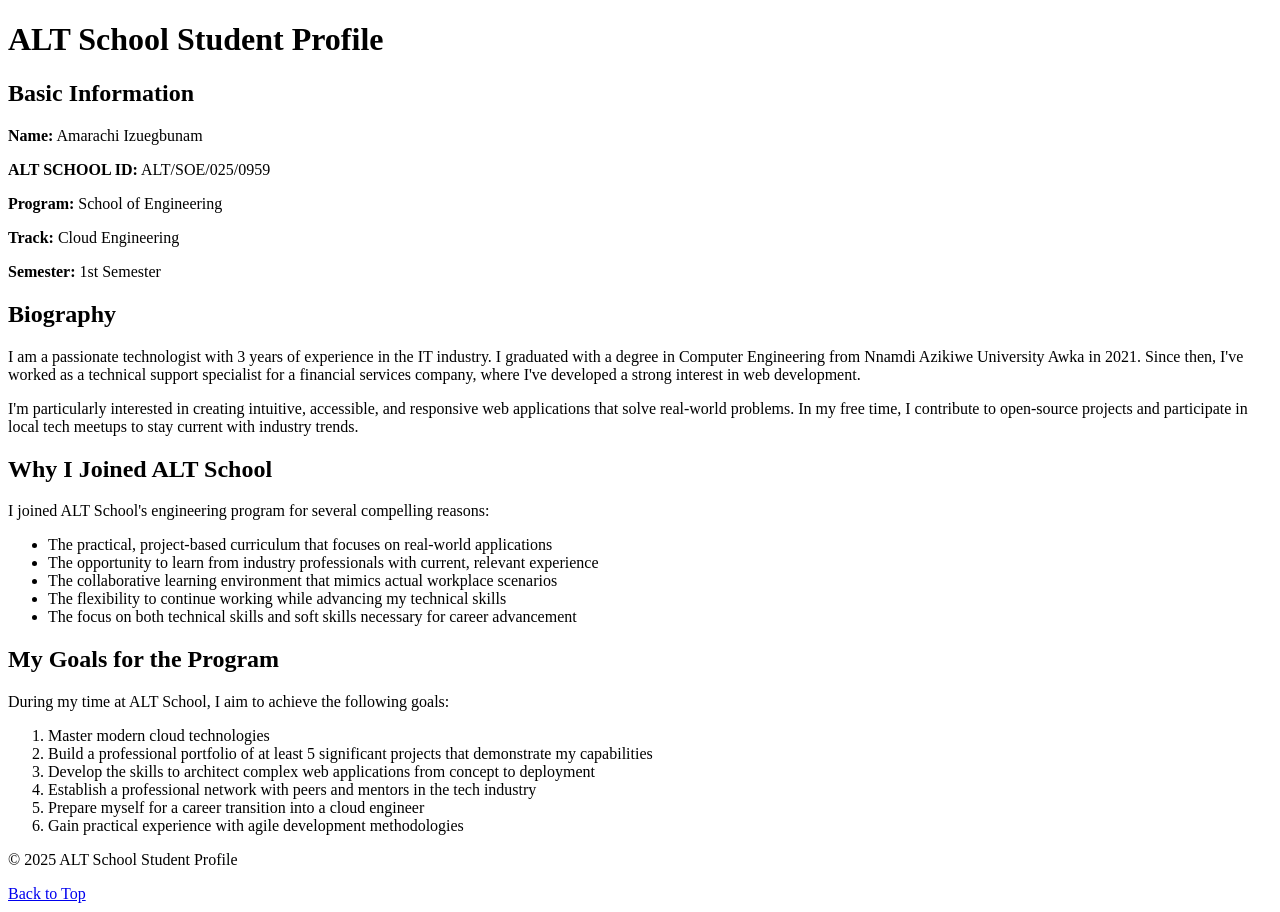
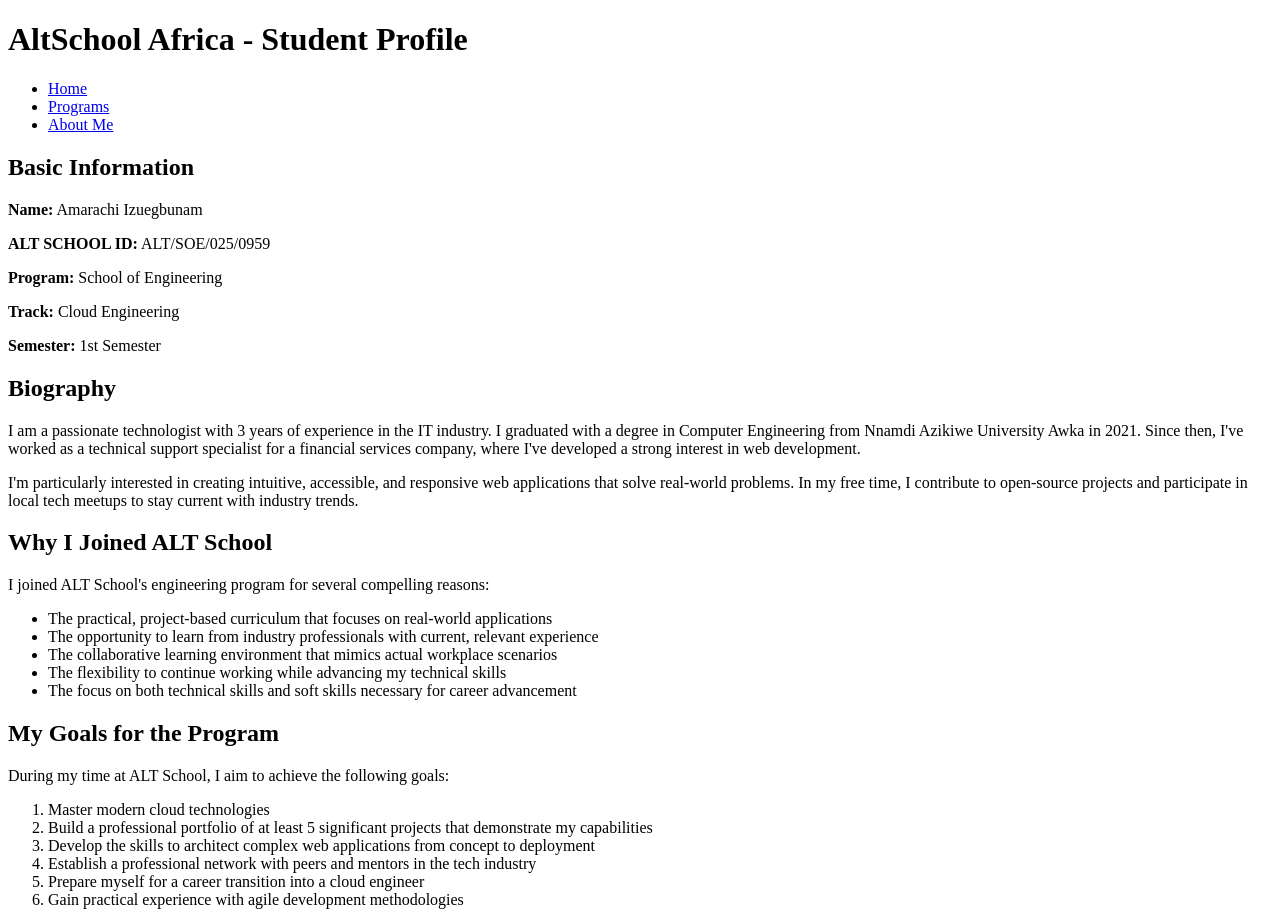
Before and after one commit to Amarachi-hub/Student_Profile, a plain HTML site: page index.html in a window 1280 px wide. Shown: the top 912 px of the page. Drawn offline with Linux system fonts and the light colour scheme.

Commit message:
update on home navigation

```diff
--- a/index.html
+++ b/index.html
@@ -6,8 +6,15 @@
     <title>Student Profile_Alt School</title>
 </head>
 <body>
-    <header id="top">
-        <h1>ALT School Student Profile</h1>
+    <header>
+        <h1>AltSchool Africa - Student Profile</h1>
+        <nav>
+            <ul>
+                <li><a href="index.html">Home</a></li>
+                <li><a href="table.html">Programs</a></li>
+                <li><a href="media.html">About Me</a></li>
+            </ul>
+        </nav>
     </header>
 
     <main>
```
